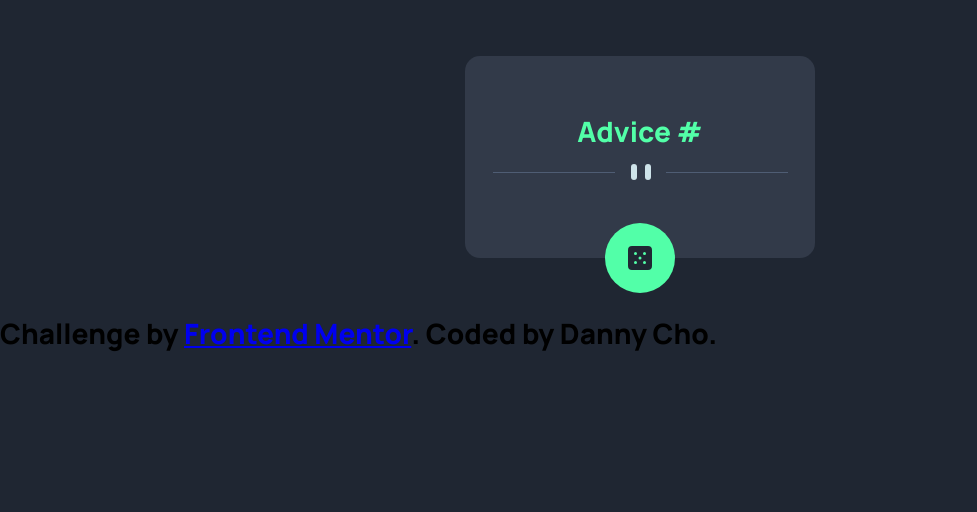
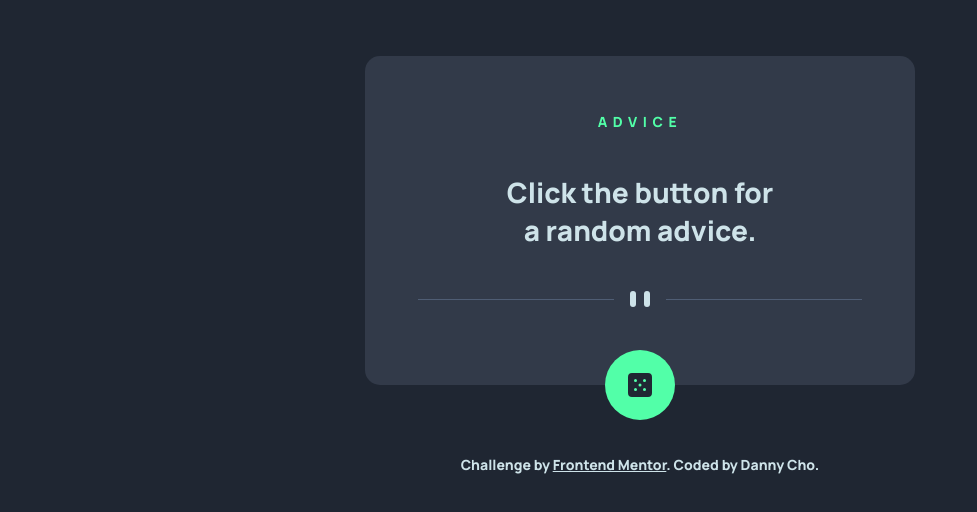
Before and after one commit to danheecho1/FEM_advice-generator-app, a plain HTML site: page index.html in a window 1280 px wide. Shown: the whole page, without its empty margins (0-977 px from the left). Drawn offline with Linux system fonts and the light colour scheme.

Commit message:
Desktop view done
Also commented ChatGPT's refactored version of the JS code and my notes in the readme file. Minor styling changes in CSS and HTML.

```diff
--- a/index.html
+++ b/index.html
@@ -12,9 +12,10 @@
 	</head>
 	<body class="viewport">
         <main class="viewport__card">
-            <h1 class="viewport__card__header">Advice #<span class="viewport__card__header__id"></span></h1>
-            <p class="viewport__card__advice"></p>
-            <img src="./images/pattern-divider-mobile.svg" alt="" class="viewport__card__divider">
+            <h1 class="viewport__card__header">ADVICE<span class="viewport__card__header__id"></span></h1>
+            <p class="viewport__card__advice">Click the button for<br>a random advice.</p>
+            <img src="./images/pattern-divider-mobile.svg" alt="" class="viewport__card__divider--mobile">
+            <img src="./images/pattern-divider-desktop.svg" alt="" class="viewport__card__divider--desktop">
             <div class="viewport__card__button-div">
                 <img src="./images/icon-dice.svg" alt="" class="viewport__card__button" onclick="getAdvice()">
             </div>
--- a/script.js
+++ b/script.js
@@ -1,11 +1,29 @@
-const number = document.querySelector(".viewport__card__header__id")
+const number = document.querySelector(".viewport__card__header__id");
 const quote = document.querySelector(".viewport__card__advice");
 
 function getAdvice() {
 	fetch("https://api.adviceslip.com/advice")
 		.then((response) => response.json())
 		.then((data) => {
-			number.innerHTML = data["slip"]["id"];
+			number.innerHTML = "  #  " + data["slip"]["id"];
 			quote.innerHTML = '"' + data["slip"]["advice"] + '"';
 		});
 }
+
+/*
+THIS IS CHAT GPT'S VERSION OF REFACTORED CODE
+
+const numberElement = document.querySelector(".viewport__card__header__id");
+const quoteElement = document.querySelector(".viewport__card__advice");
+
+async function getAdvice() {
+	try {
+		const response = await fetch("https://api.adviceslip.com/advice");
+		const data = await response.json();
+		numberElement.innerHTML = `  #  ${data.slip.id}`;
+		quoteElement.innerHTML = `"${data.slip.advice}"`;
+	} catch (error) {
+		console.error(error);
+	}
+}
+*/
--- a/style.css
+++ b/style.css
@@ -12,6 +12,7 @@
 	box-sizing: border-box;
 	font-family: 'Manrope', sans-serif;
 	font-size: 28px;
+	-webkit-user-drag: none;
 }
 
 .viewport {
@@ -19,7 +20,7 @@
 }
 
 .viewport__card {
-	margin: 2em auto;
+	margin: 2em auto 2.5em;
 	padding: 2em 1em 0;
 	width: 350px;
 	background-color: var(--clr-dark-grayish-blue);
@@ -27,12 +28,21 @@
 	text-align: center;
 }
 
-.viewport__card__header {
+.viewport__card__header,
+.viewport__card__header span {
 	color: var(--clr-green);
+	font-size: 0.5rem;
+	letter-spacing: 0.2rem;
 }
 
 .viewport__card__advice {
 	color: var(--clr-cyan);
+	margin-top: 1.5em;
+	margin-bottom: 0.5em;
+}
+
+.viewport__card__divider--desktop {
+	display: none;
 }
 
 .viewport__card__button-div {
@@ -46,4 +56,31 @@
 	justify-content: center;
 	align-items: center;
 	margin: auto;
+	cursor: pointer;
 }
+
+@media screen and (min-width: 700px) {
+	.viewport__card {
+		width: 550px;
+		padding: 2em 1.5em 0;
+	}
+
+	.viewport__card__advice {
+		margin-bottom: 1em;
+	}
+
+	.viewport__card__divider--desktop {
+		display: inline;
+	}
+
+	.viewport__card__divider--mobile {
+		display: none;
+	}
+}
+
+.attribution,
+.attribution a {
+	font-size: 0.5rem;
+	text-align: center;
+	color: var(--clr-cyan);
+}
```
Also changed, not shown: 2 other files.
